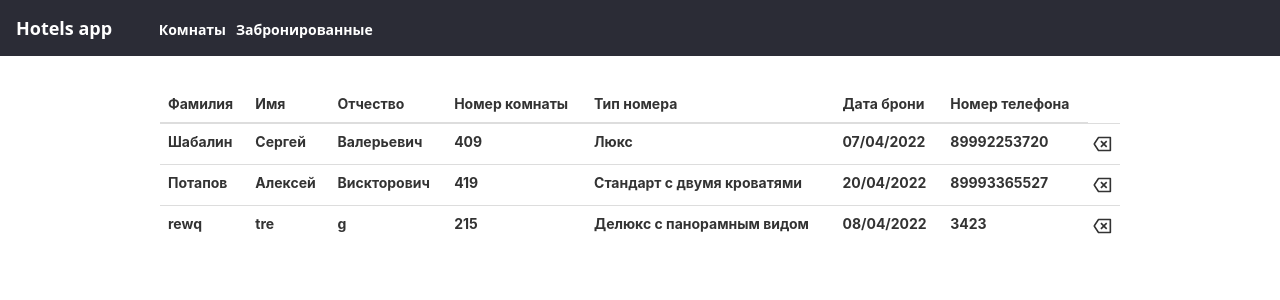
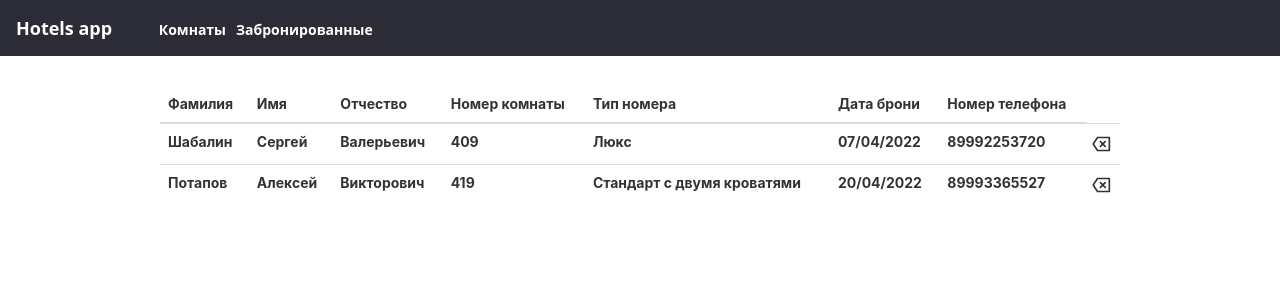
Before and after one commit to SergeyShabalin/Hotel, a React (Create React App) app: page /BookingList in a window 1280 px wide. Shown: the top 300 px of the page. Built offline with nearby package versions, Linux system fonts and the light colour scheme; data requests are answered from the project's data file.

Commit message:
delete booking in bookingList

```diff
--- a/db.json
+++ b/db.json
@@ -479,22 +479,12 @@
     {
       "firstName": "Потапов",
       "name": "Алексей",
-      "lastName": "Вискторович",
+      "lastName": "Викторович",
       "roomNumber": "419",
       "roomName": "Стандарт с двумя кроватями",
       "date": "20/04/2022",
       "telNumber": "89993365527",
       "id": 4
-    },
-    {
-      "firstName": "rewq",
-      "name": "tre",
-      "lastName": "g",
-      "roomNumber": "215",
-      "roomName": "Делюкс с панорамным видом",
-      "date": "08/04/2022",
-      "telNumber": "3423",
-      "id": 5
     }
   ]
 }
--- a/src/Components/BookingList/BookingList.js
+++ b/src/Components/BookingList/BookingList.js
@@ -10,6 +10,7 @@ const BookingList = () => {
 
     useEffect(() => {
         viewList()
+
     }, []);
 
     const viewList = () => {
@@ -18,6 +19,21 @@ const BookingList = () => {
         }).catch((error) => {
             console.warn(error, 'server error');
         })
+    }
+
+    function deleteBooking(booking){
+        if (window.confirm('бронирование номера '+ booking.roomNumber+ ' на '+ booking.date +' будет отменено. Продолжить?')) {
+            axios.delete('http://localhost:4000/bookingList/' + booking.id).then(() => {
+                let devicesWithDelete = bookingList.filter(function ({_id}) {
+                    if (booking.id === _id) {
+                        return false
+                    }
+                    return true
+                });
+                setBookingList(devicesWithDelete)
+                viewList()
+            })
+        }
     }
 
     function takeList() {
@@ -31,7 +47,7 @@ const BookingList = () => {
                     <th>{item.roomName}</th>
                     <th>{item.date}</th>
                     <th>{item.telNumber}</th>
-                    <th><RiDeleteBack2Line className='icon-del' /></th>
+                    <th><RiDeleteBack2Line className='icon-del' onClick={()=>deleteBooking(item)} /></th>
                 </tr>
             )
         })
--- a/src/Components/Home/Rooms/Rooms.js
+++ b/src/Components/Home/Rooms/Rooms.js
@@ -9,7 +9,7 @@ import {AiOutlineExpandAlt} from "react-icons/ai";
 import {RiHome3Line} from "react-icons/ri";
 import {BsCurrencyExchange} from "react-icons/bs";
 import {BiRuble} from "react-icons/bi";
-import Pagination from "./Pagination/Pagination";
+import Pagination from "../../Pagination/Pagination";
 
 
 const Rooms = ({checkModal}) => {
@@ -88,7 +88,6 @@ const Rooms = ({checkModal}) => {
 
     return (
         <div>
-
             <div className='box-list'>
                 {viewRooms()}
             </div>
--- a/src/Components/Home/Rooms/Pagination/Styles/Pagination.css
+++ b/src/Components/Pagination/Styles/Pagination.css
@@ -1,7 +1,6 @@
 .paginations {
     width: 100%;
     height: 5vh;
-
     display: block;
     padding-top: 3px;
 }
```
Also changed, not shown: src/Components/Pagination/Pagination.js (renamed from src/Components/Home/Rooms/Pagination/Pagination.js).
